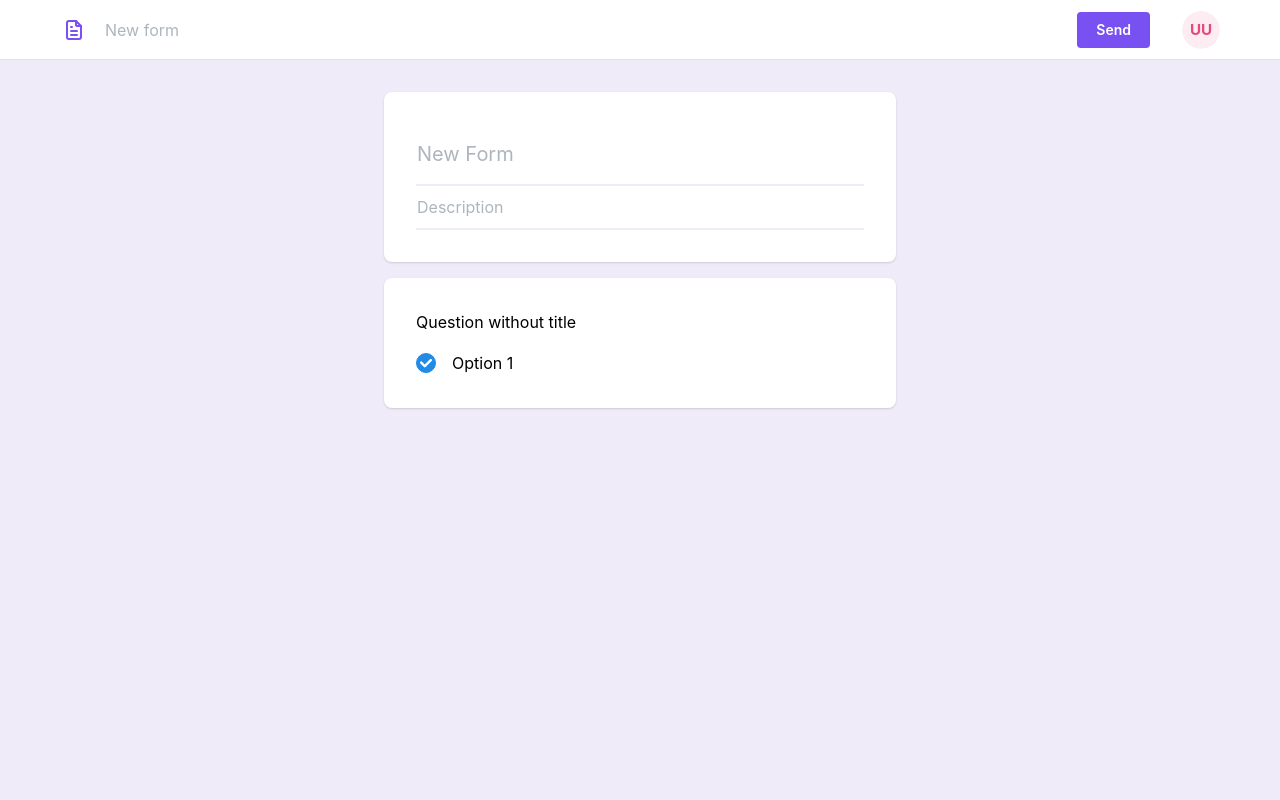
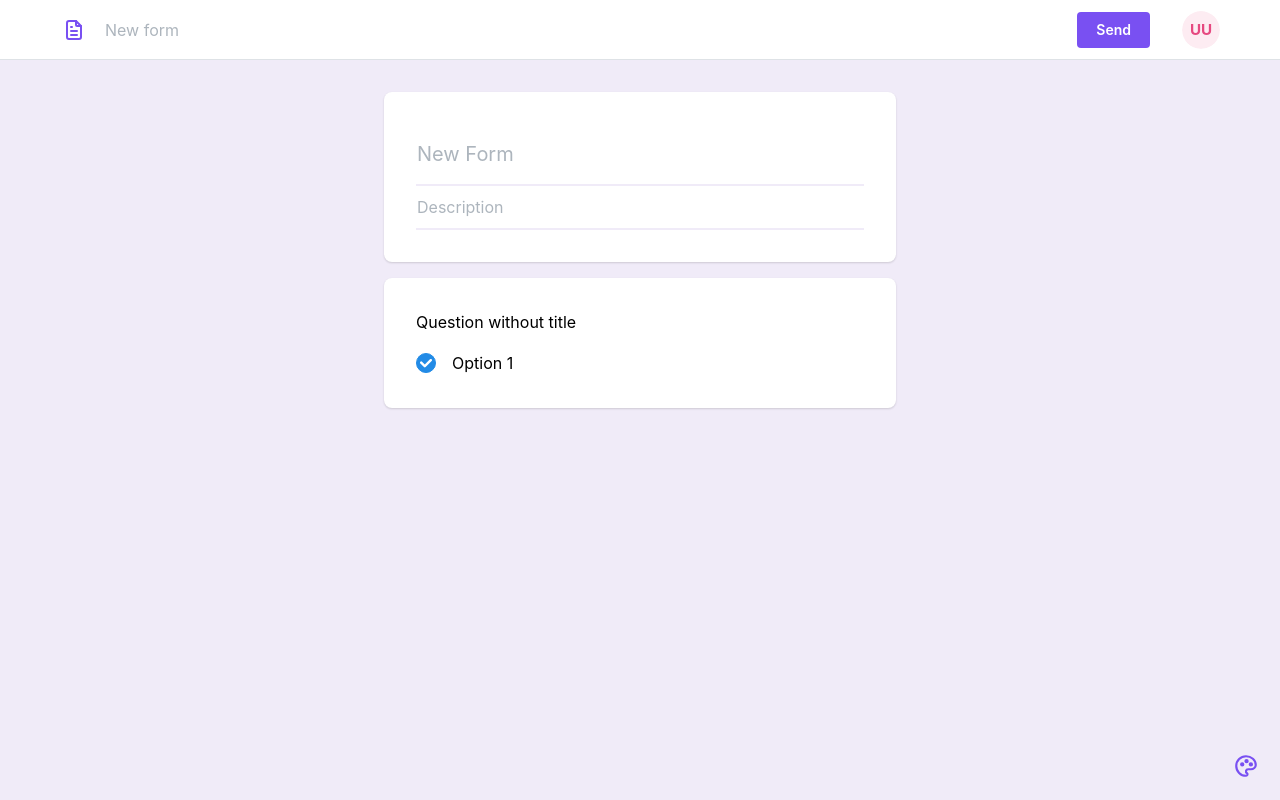
Before and after one commit to DMotorina/FormBuilder, a React (Vite) app: page /forms/1 in a window 1280 px wide. Built offline with nearby package versions, Linux system fonts and the light colour scheme.

Commit message:
Добавлен колокПикер + настройка фона при выборе цвета

```diff
--- a/src/pages/formCreator/FormCreator.tsx
+++ b/src/pages/formCreator/FormCreator.tsx
@@ -1,22 +1,35 @@
 import './style.sass'
 
-import React, { useCallback } from 'react';
+import React, { useState } from 'react';
 
 import { HeaderForm } from './components/HeaderForm';
 import { FormCreatorBox } from './components/FormCreatorBox';
-import { useAppDispatch } from '../../hooks';
+import { ColorPicker } from './components/ColorPicker';
 
 export const FormCreator: React.FC = () => {
   const currentUrl = window.location.pathname;
   let dashboardUuid = currentUrl.slice(7, currentUrl.length)
 
-  const onSubmit = ({ name, description }) => {
+  const onSubmit = ({ name, description, color }) => {
+    return { name, description, color, is_active: false, dashboard_uuid: dashboardUuid }
   }
 
+  const [defaultColor, setDefaultColor] = useState(() => {
+    return localStorage.getItem('backgroundColor') || '#f0ebf8';
+  });
+
+  const handlerColorChange = (newColor: string) => {
+    setDefaultColor(newColor);
+    localStorage.setItem('backgroundColor', newColor);
+  };
+
+
   return (
-    <div className='formCreator'>
+    <div className='formCreator' style={{backgroundColor: defaultColor}}>
       <HeaderForm onSubmit={onSubmit}/>
       <FormCreatorBox onSubmit={onSubmit} />
+
+      <ColorPicker  onSubmit={onSubmit} handlerColorChange={handlerColorChange} defaultColor={defaultColor}/>
     </div>
   )
 }
--- /dev/null
+++ b/src/pages/formCreator/components/ColorPicker.tsx
@@ -0,0 +1,80 @@
+import '../style.sass'
+
+import React, { useEffect, useRef, useState } from 'react';
+
+import { IconPalette } from '@tabler/icons-react';
+import { Affix, Group, HoverCard, ThemeIcon, Text } from '@mantine/core';
+import { ColorPickerForm } from './ColorPickerForm';
+
+export const ColorPicker: React.FC = ({ onSubmit, defaultColor, handlerColorChange }) => {
+    const formRef = useRef<HTMLDivElement>(null);
+
+    const [openColorPicker, setOpenColorPicker] = useState<boolean>(false);
+    const [value, onChange] = useState(defaultColor);
+
+    const handleOpenColorPicker = () => {
+        setOpenColorPicker(true);
+    };
+
+    const handleClickOutside = (event: MouseEvent) => {
+        if (formRef.current && !formRef.current.contains(event.target as Node)) {
+            setOpenColorPicker(false);
+        }
+    };
+
+    useEffect(() => {
+        document.addEventListener('mousedown', handleClickOutside);
+
+        return () => {
+            document.removeEventListener('mousedown', handleClickOutside);
+        };
+    }, []);
+
+    const handleColorChange = (newColor: string) => {
+        onChange(newColor);
+        onSubmit({color: newColor});
+        handlerColorChange(newColor)
+    };
+
+    return (
+        <div className='colorPicker'>
+            <Affix position={{ bottom: 20, right: 20 }}>
+                {!openColorPicker ?
+                    (
+                        <Group justify="center">
+                            <HoverCard width={280} shadow="md">
+                                <HoverCard.Target>
+                                    <ThemeIcon
+                                        color="violet"
+                                        variant="transparent"
+                                        style={{ cursor: 'pointer' }}
+                                        onClick={handleOpenColorPicker}
+                                    >
+                                        <IconPalette style={{ width: '100%', height: '100%' }} />
+                                    </ThemeIcon>
+                                </HoverCard.Target>
+
+                                <HoverCard.Dropdown>
+                                    <Text
+                                        ta="center"
+                                        fw={900}
+                                        variant="gradient"
+                                        gradient={{ from: 'grape', to: 'yellow', deg: 122 }}
+                                    >
+                                        Click me and style your form
+                                    </Text>
+                                </HoverCard.Dropdown>
+                            </HoverCard>
+                        </Group>
+                    )
+                    :
+                    (
+                        <div ref={formRef}>
+                            <ColorPickerForm value={value} onChange={handleColorChange} />
+                        </div>
+                    )
+                }
+            </Affix>
+        </div>
+    )
+}
--- /dev/null
+++ b/src/pages/formCreator/components/ColorPickerForm.tsx
@@ -0,0 +1,13 @@
+import '../style.sass'
+
+import React, { useState } from 'react';
+
+import { ColorPicker, Text } from '@mantine/core';
+
+export const ColorPickerForm: React.FC = ({ value, onChange }) => {
+    return (
+        <>
+            <ColorPicker value={value} onChange={onChange} />
+        </>
+    )
+}
--- a/src/pages/formCreator/components/FormCreatorBox.tsx
+++ b/src/pages/formCreator/components/FormCreatorBox.tsx
@@ -24,7 +24,7 @@ export const FormCreatorBox: React.FC = ({ onSubmit }) => {
   }
 
   return (
-    <div className='formCreatorBox' onMouseLeave={handleMouseEvent}>
+    <div className='formCreatorBox' onMouseLeave={handleMouseEvent} >
       <Stack
         h={300}
         align="center"
--- a/src/pages/formCreator/style.sass
+++ b/src/pages/formCreator/style.sass
@@ -1,7 +1,7 @@
 @import './src/App'
 
 .formCreator
-    background-color: #f0ebf8
+    // background-color: #f0ebf8
     height: 100vh
     .header
         weight: 100vw
@@ -17,4 +17,4 @@
         padding-right: rem(60px)
 
     .formCreatorBox
-        background: #f0ebf8
+        // background: #f0ebf8
```
